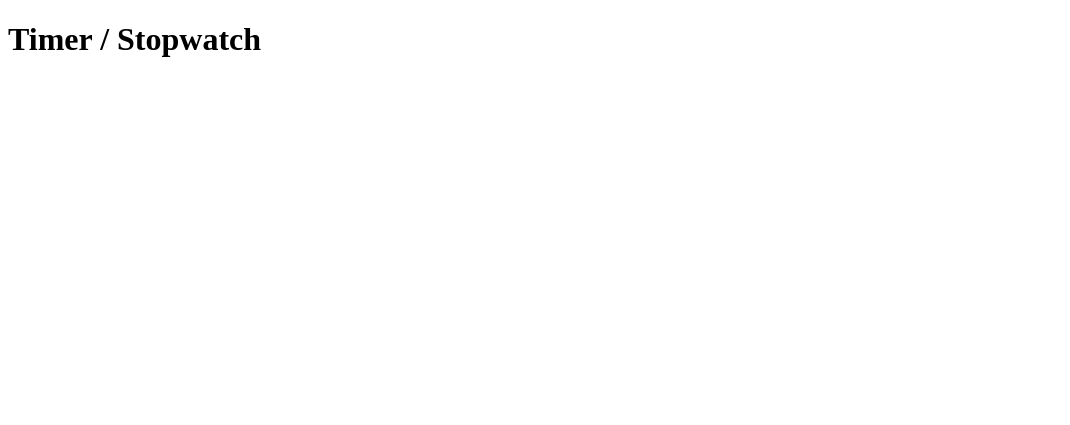
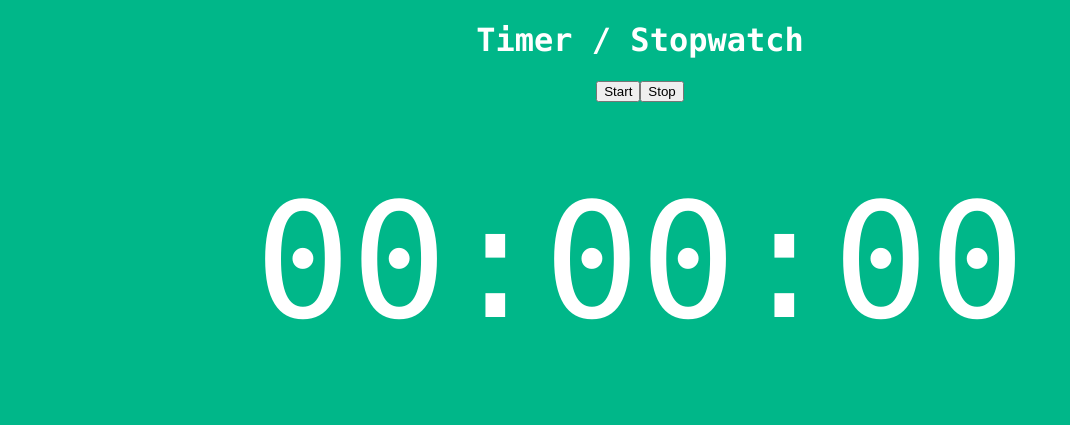
Before and after one commit to APalumbo97/Timer-Stopwatch, a plain HTML site: page index.html in a window 1280 px wide. Shown: the whole page, without its empty margins (0-1070 px from the left). Drawn offline with Linux system fonts and the light colour scheme.

Commit message:
Started implementing Stopwatch class in JS and setup index.html with basic CSS.

```diff
--- a/index.html
+++ b/index.html
@@ -2,14 +2,18 @@
 
 <html lang="en">
 <head>
-    <title>Timer/Stopwatch</title>
+    <title>Timer - Stopwatch</title>
     <meta charset="utf-8"/>
     <meta name="author" content="Anthony Palumbo"/>
     <meta name="description" content="Timer/Stopwatch project."/>
+    <link rel="stylesheet" type="text/css" href="styles/main.css"/>
+    <script src="scripts/stopwatch.js"></script>
 </head>
 <body>
-    <header>
-        <h1>Timer / Stopwatch</h1>
-    </header>
+    <header><h1>Timer / Stopwatch</h1></header>
+    <div id="buttons"></div>
+    <div class="stopwatch"></div>
+    <ul id="laps"></ul>
+    <script src="scripts/run.js"></script>
 </body>
 </html>
--- /dev/null
+++ b/scripts/run.js
@@ -0,0 +1,16 @@
+var stopwatch = new Stopwatch(document.querySelector(".stopwatch"), document.querySelector(".laps"));
+
+function initialize() {
+    var startBtn = document.createElement("button");
+    startBtn.innerHTML = "Start";
+    startBtn.setAttribute("onClick", "stopwatch.start();");
+    document.getElementById("buttons").appendChild(startBtn);
+
+    var stopBtn = document.createElement("button");
+    stopBtn.innerHTML = "Stop";
+    stopBtn.setAttribute("onClick", "stopwatch.stop();");
+    document.getElementById("buttons").appendChild(stopBtn);
+
+}
+
+initialize();
--- /dev/null
+++ b/scripts/stopwatch.js
@@ -0,0 +1,43 @@
+class Stopwatch {
+
+    constructor(clock, lapsObj) {
+        this.minutes = 0;
+        this.seconds = 0;
+        this.secondParts = 0;
+        this.laps = [];
+        this.running = false;
+        this.clock = clock;
+        this.lapsObj = lapsObj;
+        this.displayText();
+    }
+
+    start() {
+        // TODO
+    }
+
+    stop() {
+        // TODO
+        this.running = false;
+    }
+
+    lap() {
+        // TODO
+    }
+
+    displayString(num) {
+        if (num == 0) {
+            return "00";
+        } else if (num < 10) {
+            return "0" + num;
+        } else {
+            return (num % 60).toString();
+        }
+    }
+
+    displayText() {
+        var minutes = this.displayString(this.minutes);
+        var seconds = this.displayString(this.seconds);
+        var secondParts = this.displayString(this.secondParts);
+        this.clock.innerText = minutes + ":" + seconds + ":" + secondParts;
+    }
+}
--- /dev/null
+++ b/styles/main.css
@@ -0,0 +1,16 @@
+body {
+    margin: 0;
+    padding: 0;
+    background-color: #00B789;
+    color: white;
+    max-width: 1920px;
+    max-height: 1080px;
+    width: device-width;
+    font-family: Consolas;
+    text-align: center;
+}
+
+.stopwatch {
+    line-height: 40vh;
+    font-size: 20vh;
+}
```
